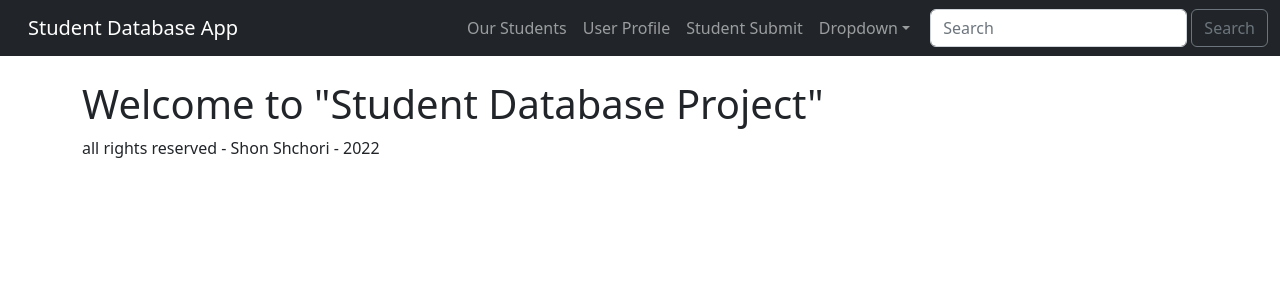
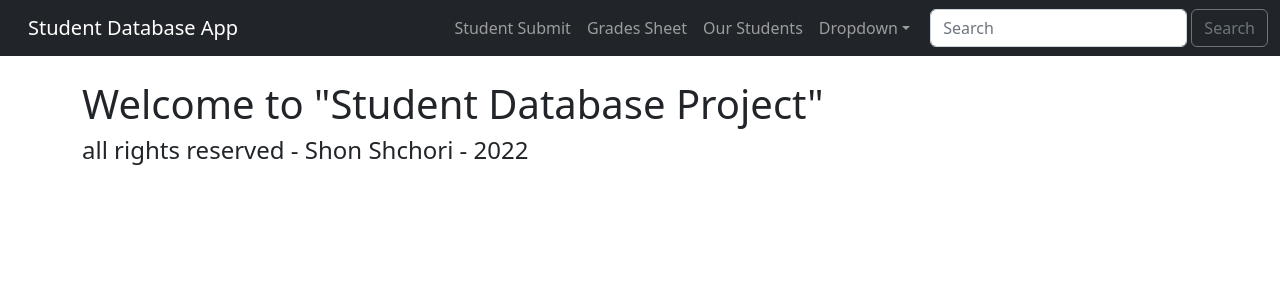
Before and after one commit to shonshchori/studentdbProject, a Flask app: page / in a window 1280 px wide. Shown: the top 300 px of the page. Run offline with Flask 2, Linux system fonts and the light colour scheme.

Commit message:
"Grades Sheet" page is now added - you can see students' grades after submitting student's id.

```diff
--- a/app.py
+++ b/app.py
@@ -5,7 +5,7 @@ from wtforms.validators import DataRequired, Email
 
 import db_connection
 import students_list
-import students_grades
+import gradesSheet
 
 # Create a Flask Instance
 app = Flask(__name__)
@@ -98,23 +98,17 @@ def student_submit():
                            student_id=student_id, first_name=first_name, last_name=last_name, birth_date=birth_date,
                            email=email, address=address, major=major, form=form)
 
-@app.route('/my_grades', methods=['GET', 'POST'])
-def student_grades():
+@app.route('/grades_sheet', methods=['GET', 'POST'])
+def grades_sheet():
     student_id = None
+    grades = None
     form = GradesForm()
     # Validate Form
     if form.validate_on_submit():
         student_id = form.student_id.data
         form.student_id.data = ''
+        grades = gradesSheet.get_grades(student_id=student_id)
 
-    return render_template("student_profile.html",
-                           grades=students_grades.get_grades(student_id=student_id),
-                           grade_columns=students_grades.columns, form=form)
-
-
-@app.route('/checks', methods=['GET', 'POST'])
-def check_grades():
-    student_id = 313354672
-    return render_template("checks.html",
-                           grades=students_grades.get_grades(student_id=student_id),
-                           grade_columns=students_grades.columns)
+    return render_template("grades_sheet.html",
+                           grades=grades,
+                           grade_columns=gradesSheet.columns, form=form)
--- /dev/null
+++ b/gradesSheet.py
@@ -0,0 +1,23 @@
+# This file pulls the student's grades from 'studentpersonal' table.
+
+import db_connection
+
+my_cursor = db_connection.mydb.cursor()
+
+
+def get_grades(student_id):
+    my_cursor.execute('''SELECT studentpersonal.id,courses.name, studentpersonal.courseId,
+                    courses.creditPoints, studentpersonal.grade,
+                    studentpersonal.yearTaken
+                    FROM studentpersonal INNER JOIN courses
+                    ON studentpersonal.courseId = courses.id
+                      WHERE (studentpersonal.id = %s)''' % student_id)
+    grades = list()
+    for grade in my_cursor:
+        grades.append(grade)
+    return grades
+
+columns = ['Course ID', 'Credit Points', 'Grade', 'Year Taken']
+# this list used in "Students.html" page.
+# Places in the list:
+# Student ID - 0, Course ID - 1, Course Name - 2, Credit Points - 3, Grade - 4, Year Taken - 5
--- a/templates/base.html
+++ b/templates/base.html
@@ -8,7 +8,7 @@
     <!-- Bootstrap CSS -->
     <link rel="stylesheet" href="https://cdn.jsdelivr.net/npm/bootstrap@5.2.2/dist/css/bootstrap.rtl.min.css" integrity="sha384-7mQhpDl5nRA5nY9lr8F1st2NbIly/8WqhjTp+0oFxEA/QUuvlbF6M1KXezGBh3Nb" crossorigin="anonymous">
 
-    <title>Student DataBase App</title>
+
   </head>
   <body>
     {% include 'navbar.html' %}
--- a/templates/index.html
+++ b/templates/index.html
@@ -1,9 +1,9 @@
 {% extends 'base.html' %}
-
 {% block content %}
+<title>Student Database App</title>
 
     <h1>Welcome to "Student Database Project"</h1>
 
-    <p>all rights reserved - Shon Shchori - 2022</p>
+    <h4>all rights reserved - Shon Shchori - 2022</h4>
 
 {% endblock %}
--- a/templates/navbar.html
+++ b/templates/navbar.html
@@ -7,23 +7,22 @@
     <div class="collapse navbar-collapse" id="navbarSupportedContent">
       <ul class="navbar-nav me-auto mb-2 mb-lg-0">
         <li class="nav-item">
-          <a class="nav-link" href="{{ url_for('students') }}">Our Students</a>
+          <a class="nav-link" href="{{ url_for('student_submit') }}">Student Submit</a>
         </li>
         <li class="nav-item">
-          <a class="nav-link" href="{{ url_for('user', name='Shon') }}">User Profile</a>
+          <a class="nav-link" href="{{ url_for('grades_sheet') }}">Grades Sheet</a>
         </li>
         <li class="nav-item">
-          <a class="nav-link" href="{{ url_for('student_submit') }}">Student Submit</a>
+          <a class="nav-link" href="{{ url_for('students') }}">Our Students</a>
         </li>
         <li class="nav-item dropdown">
           <a class="nav-link dropdown-toggle" href="#" id="navbarDropdown" role="button" data-bs-toggle="dropdown" aria-expanded="false">
             Dropdown
           </a>
           <ul class="dropdown-menu" aria-labelledby="navbarDropdown">
-            <li><a class="dropdown-item" href="{{ url_for('user', name='Shon') }}">User Profile</a></li>
+            <li><a class="dropdown-item" href="{{ url_for('student_submit') }}">Student Submit</a></li>
+            <li><a class="dropdown-item" href="{{ url_for('grades_sheet') }}">Grades Sheet</a></li>
             <li><a class="dropdown-item" href="{{ url_for('students') }}">Students</a></li>
-            <li><a class="dropdown-item" href="{{ url_for('student_submit') }}">Student Submit</a></li>
-            <li><a class="dropdown-item" href="#">Another action</a></li>
             <li><hr class="dropdown-divider"></li>
             <li><a class="dropdown-item" href="#">Something else here</a></li>
           </ul>
--- a/templates/students.html
+++ b/templates/students.html
@@ -1,7 +1,6 @@
 {% extends 'base.html' %}
-
 {% block content %}
-
+<title>Our Students</title>
 <h1><u>Our students are:</u></h1>
 
 <ul>
@@ -12,5 +11,4 @@
   {% endfor %}
 {% endfor %}
 </ul>
-
 {% endblock %}
--- a/templates/studentsubmit.html
+++ b/templates/studentsubmit.html
@@ -1,6 +1,6 @@
 {% extends 'base.html' %}
-
 {% block content %}
+<title>Student Submit</title>
 <center xmlns:margin-right="http://www.w3.org/1999/xhtml">
 {% if student_id %}
     <h1><u>Thanks for signing up, {{first_name}} {{last_name}}!</u></h1>
```
Also changed, not shown: templates/grades_sheet.html (added, +33 -0 lines). Lines whose indentation alone changed are shown as unchanged.
